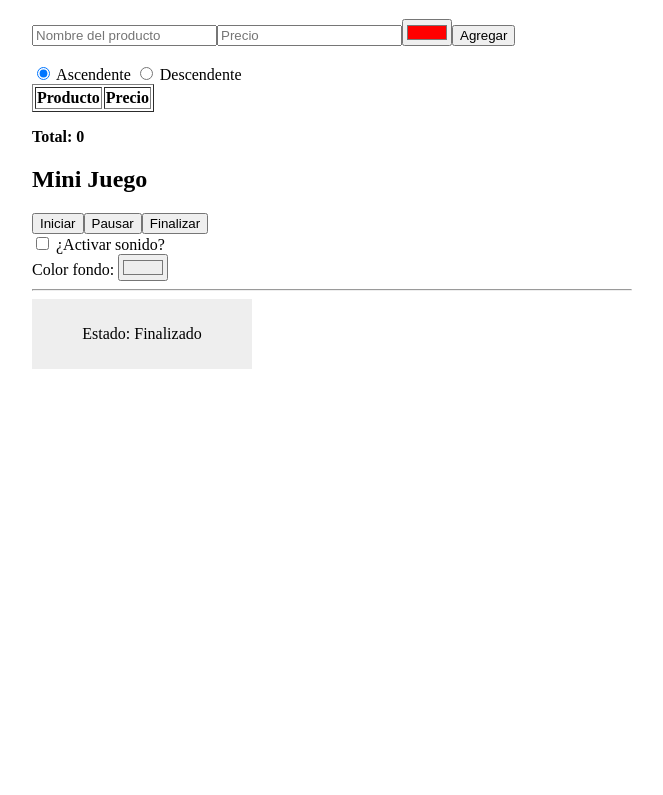
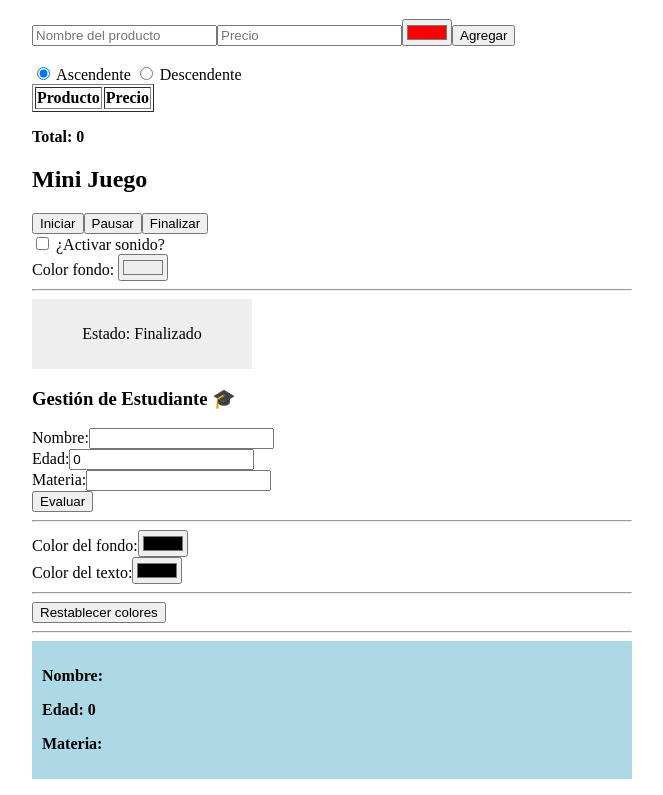
Before and after one commit to EmilioHernandez2024/Proyecto_Inicial, an Angular app: page / in a window 1280 px wide. Shown: the part 4721-5516 px from the top of the page, without its empty margins (308-971 px from the left). Before the commit the page ends 5106 px from the top, so only its background shows below. Built offline with nearby package versions, Linux system fonts and the light colour scheme.

Commit message:
Parcial  1.1

```diff
--- a/src/app/parcial/parcial.html
+++ b/src/app/parcial/parcial.html
@@ -111,3 +111,41 @@ Pendientes: {{ pendientes }}</p>
   <p *ngIf="estado === 'Iniciado'">Tiempo: {{contador}} segundos</p>
   <p *ngIf="sonido">🔊 Sonido activado</p>
 </div>
+
+<h3>Gestión de Estudiante 🎓</h3>
+
+<!-- Entradas de datos -->
+<label>Nombre:</label>
+<input type="text" [(ngModel)]="nombre2">
+<br>
+
+<label>Edad:</label>
+<input type="number" [(ngModel)]="edad2">
+<br>
+
+<label>Materia:</label>
+<input type="text" [(ngModel)]="materia">
+<br>
+
+<button (click)="evaluar()">Evaluar</button>
+<hr>
+
+<!-- Inputs de colores -->
+<label>Color del fondo:</label>
+<input type="color" (input)="cambiarColorDiv($event)">
+<br>
+
+<label>Color del texto:</label>
+<input type="color" (input)="cambiarColorTexto($event)">
+<hr>
+
+<button (click)="restablecerColores()">Restablecer colores</button>
+<hr>
+
+<!-- Zona de resultados con colores dinámicos -->
+<div [style]="estiloDiv">
+  <p [style]="estiloTexto">Nombre: {{ nombre2 }}</p>
+  <p [style]="estiloTexto">Edad: {{ edad2 }}</p>
+  <p [style]="estiloTexto">Materia: {{ materia }}</p>
+  <p [style]="estiloTexto">{{ resultado }}</p>
+</div>
--- a/src/app/parcial/parcial.ts
+++ b/src/app/parcial/parcial.ts
@@ -126,4 +126,43 @@ nuevaTarea = '';
     clearInterval(this.intervalo);
     this.contador = 0;
   }
+
+
+  nombre2: string = "";
+  edad2: number = 0;
+  materia: string = "";
+
+  // Resultados
+  resultado: string = "";
+
+  // Estilos iniciales
+  estiloDivInicial: string = "background: lightblue; color: black; padding: 10px;";
+  estiloTextoInicial: string = "color: black; font-weight: bold;";
+
+  // Estilos dinámicos (comienzan con el valor inicial)
+  estiloDiv: string = this.estiloDivInicial;
+  estiloTexto: string = this.estiloTextoInicial;
+
+  // Método para evaluar estudiante
+  evaluar() {
+    this.resultado = this.edad2 >= 18
+      ? "El estudiante es mayor de edad"
+      : "El estudiante es menor de edad";
+  }
+
+  // Métodos para cambiar colores
+  cambiarColorDiv(event: Event) {
+    const nuevoColor = (event.target as HTMLInputElement).value;
+    this.estiloDiv = "background: " + nuevoColor + "; color: white; padding: 10px;";
+  }
+
+  cambiarColorTexto(event: Event) {
+    const nuevoColor = (event.target as HTMLInputElement).value;
+    this.estiloTexto = "color: " + nuevoColor + "; font-weight: bold;";
+  }
+
+  restablecerColores() {
+    this.estiloDiv = this.estiloDivInicial;
+    this.estiloTexto = this.estiloTextoInicial;
+  }
 }
```
